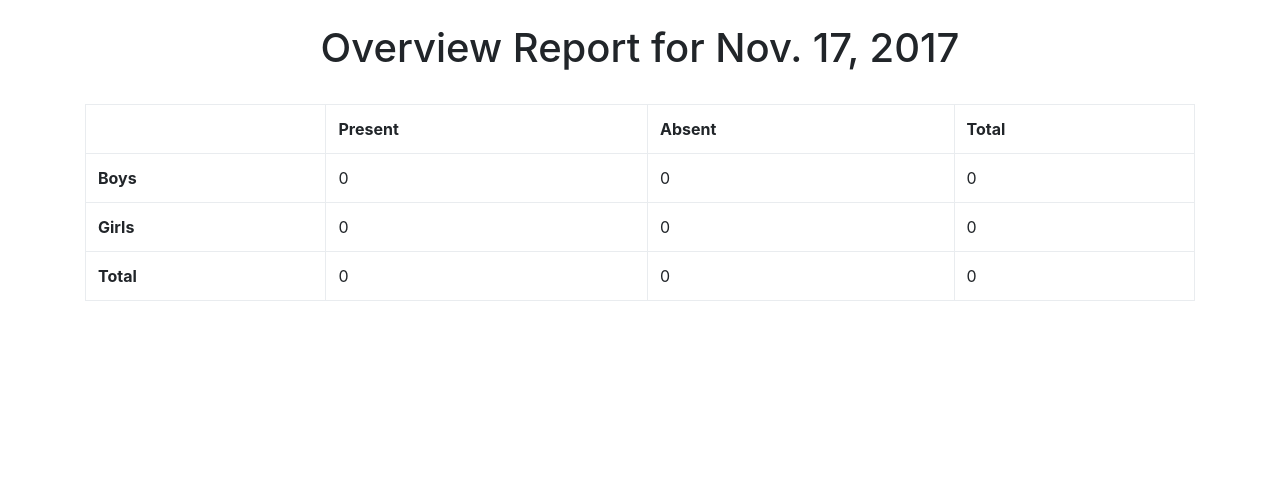
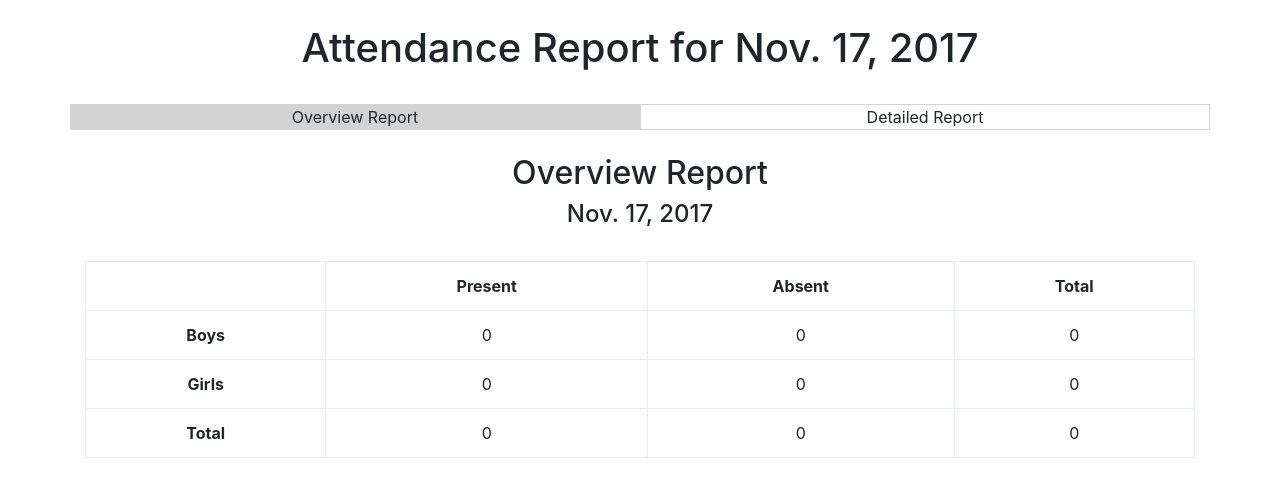
Before and after one commit to savitoj98/Attendance-app-django, a Django app: page /report/1/attendance/ in a window 1280 px wide. Shown: the part 56-553 px from the top of the page. Run offline with Django 3.2, Linux system fonts and the light colour scheme; a user stored in the database is signed in; tables that the repository leaves empty hold one stand-in row (values such as "Sample post"); some libraries are stand-ins or nearby versions.

Commit message:
Detailed report added

```diff
--- a/attendance/templates/attendance/base.html
+++ b/attendance/templates/attendance/base.html
@@ -25,7 +25,7 @@
             {% if user.is_authenticated and user.teacher.pk %}
                 <a class="nav-link" href="{% url 'attendance:mark_attendance' pk=user.teacher.pk %}">Attendance</a>
             {% else %}
-                <a class="nav-link" href="{% url 'attendance:login_user' %}">Attendance</a>
+
             {% endif %}
           </li>
         <li class="nav-item">
--- a/attendance/templates/attendance/principal_report.html
+++ b/attendance/templates/attendance/principal_report.html
@@ -3,12 +3,42 @@
 
 {% block body %}
     <style>
-        h1{
+        h1, h2, h4{
             text-align: center;
         }
+        .btn {
+            cursor: pointer;
+        }
+        .col-sm {
+            text-align: center;
+            cursor: pointer;
+            border: 1px solid lightgrey;
+        }
+        .hide{
+            display: none;
+        }
+        .select {
+            background-color: lightgrey;
+        }
+        th, td{
+            text-align: center;
+        }
+
+
     </style>
     <div class="container">
-        <h1>Overview Report for {{ date }}</h1>
+
+        <h1>Attendance Report for {{ date }}</h1><br>
+        <div class="row">
+            <div class="col-sm select" id="opt-1">Overview Report
+            </div>
+            <div class="col-sm" id="opt-2">Detailed Report
+            </div>
+        </div>
+        <br>
+        <div id="report-1">
+            <h2>Overview Report</h2>
+            <h4>{{ date }}</h4>
             <br>
             <table class="table table-bordered table-hover">
                 <tr>
@@ -37,10 +67,50 @@
                 </tr>
         </table>
 
+        </div>
+        <div class="hide" id="report-2">
+            <h2>Detailed Report</h2>
+            <h4>{{ date }}</h4>
+            <br>
+            <table class="table table-bordered table-hover">
+                <tr>
+                    <th><strong>Class</strong></th>
+                    <th colspan="2"><strong>Boys</strong></th>
+                    <th colspan="2"><strong>Girls</strong></th>
+                    <th colspan="2"><strong>Total</strong></th>
+                </tr>
+                <tr>
+                    <td></td>
+                    <td><strong>Present</strong></td>
+                    <td><strong>Absent</strong></td>
+                    <td><strong>Present</strong></td>
+                    <td><strong>Absent</strong></td>
+                    <td><strong>Present</strong></td>
+                    <td><strong>Absent</strong></td>
+                </tr>
+
+                {% for teacher,b_p,b_a,g_p,g_a,t_p,t_a in report_data %}
+                    <tr>
+                        <td>{{ teacher.teacher_class }} - {{ teacher.teacher_section }}</td>
+                        <td>{{ b_p }}</td>
+                        <td>{{ b_a }}</td>
+                        <td>{{ g_p }}</td>
+                        <td>{{ g_a }}</td>
+                        <td>{{ t_p }}</td>
+                        <td>{{ t_a }}</td>
+                    </tr>
+                {% endfor %}
+
+            </table>
+            <a href="" class="btn btn-primary">Download Detailed Report</a>
+        </div>
+        <br><br>
+
 
     </div>
 
     <script>
+
         var sum_boys = {{ p_boys|length }} + {{ a_boys|length }};
         var sum_girls = {{ p_girls|length }} + {{ a_girls|length }};
         var sum_present = {{ p_boys|length }} + {{ p_girls|length }};
@@ -50,5 +120,19 @@
         document.querySelector('#sum_present').innerHTML += sum_present;
         document.querySelector('#sum_absent').innerHTML += sum_absent;
         document.querySelector('#total').innerHTML += sum_present + sum_absent;
+        document.getElementById('opt-1').addEventListener("click",function(){
+            document.getElementById('opt-2').classList.remove('select');
+            document.getElementById('opt-1').classList.add('select');
+            document.getElementById('report-2').classList.add('hide');
+            document.getElementById('report-1').classList.remove('hide');
+
+        });
+        document.getElementById('opt-2').addEventListener("click",function(){
+            document.getElementById('opt-1').classList.remove('select');
+            document.getElementById('opt-2').classList.add('select');
+            document.getElementById('report-1').classList.add('hide');
+            document.getElementById('report-2').classList.remove('hide');
+
+        });
     </script>
 {% endblock %}
--- a/attendance/views.py
+++ b/attendance/views.py
@@ -146,6 +146,7 @@ class SchoolDetailView(LoginRequiredMixin, DetailView):
 
 @login_required
 def attendance_report(request, pk):
+
     school = School.objects.filter(pk=pk)
     if not request.user.is_authenticated():
         return redirect('attendance:login_user')
@@ -154,6 +155,8 @@ def attendance_report(request, pk):
         date = datetime.today().date()
         attendance = Attendance.objects.filter(date=datetime.today()).filter(teacher__in=teachers)
         students=Student.objects.filter(student_teacher__in=teachers)
+
+        #For overview report
         studentMen = students.filter(student_gender='Male')
         studentFemale = students.filter(student_gender='Female')
         boys = attendance.filter(student__in=studentMen)
@@ -162,13 +165,38 @@ def attendance_report(request, pk):
         p_girls = girls.filter(mark_attendance='Present')
         a_boys = boys.filter(mark_attendance='Absent')
         a_girls = girls.filter(mark_attendance='Absent')
+
+        #For detailed report
+        boys_present = []
+        girls_present = []
+        boys_absent = []
+        girls_absent = []
+        total_present = []
+        total_absent = []
+        for teacher in teachers:
+            st = students.filter(student_teacher=teacher)
+            stMen = st.filter(student_gender='Male')
+            stFemale = st.filter(student_gender='Female')
+            boy = attendance.filter(student__in=stMen)
+            girl = attendance.filter(student__in=stFemale)
+            boys_present.append(boy.filter(mark_attendance='Present').count())
+            girls_present.append(girl.filter(mark_attendance='Present').count())
+            boys_absent.append(boy.filter(mark_attendance='Absent').count())
+            girls_absent.append(girl.filter(mark_attendance='Absent').count())
+            total_present.append(boy.filter(mark_attendance='Present').count() + girl.filter(mark_attendance='Present').count())
+            total_absent.append(boy.filter(mark_attendance='Absent').count() + girl.filter(mark_attendance='Absent').count())
+        report_data = zip(teachers,boys_present,boys_absent,girls_present,girls_absent,total_present,total_absent)
+
         context = {
             'date':date,
+            'school':school,
+            'teachers':teachers,
             'attendance':attendance,
             'p_boys':p_boys,
             'a_boys':a_boys,
             'p_girls':p_girls,
             'a_girls':a_girls,
+            'report_data':report_data,
         }
         return render(request,'attendance/principal_report.html',context)
     else:
```
Lines whose indentation alone changed are shown as unchanged.
